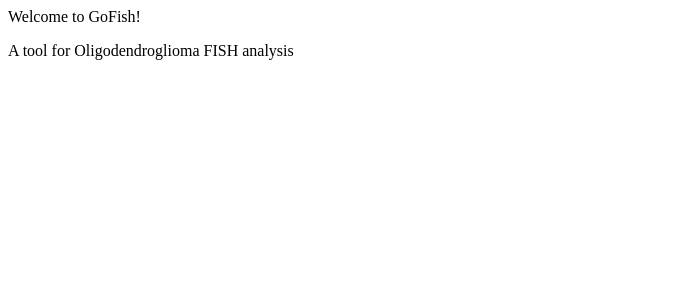
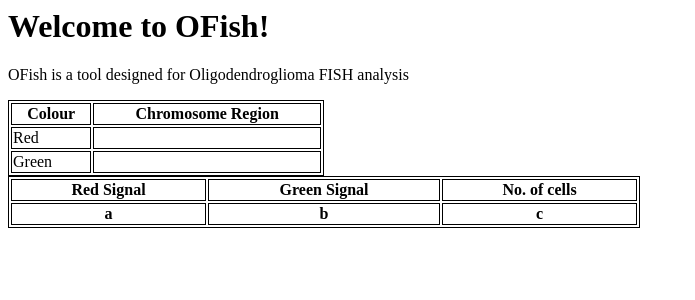
Before and after one commit to natashapinto/my-first-blog, a Django app: template blog/templates/blog/post_list.html in a window 1280 px wide. Shown: the top 300 px of the page, without its empty margins (0-695 px from the left). Run offline with Django 3.2, Linux system fonts and the light colour scheme; the template is opened without the code that fills it, so the values that code supplies are empty; parts of the project's set-up code (start-up, migrations or seed data) failed here and were passed over.

Commit message:
modifying the website

```diff
--- a/blog/templates/blog/post_list.html
+++ b/blog/templates/blog/post_list.html
@@ -1,4 +1,53 @@
 <html>
-	<p>Welcome to GoFish!</p>
-	<p>A tool for Oligodendroglioma FISH analysis</p>
+	<head>
+	<style type="text/css">
+	table, th, td {
+		border: 1px solid black;
+	}
+
+	</style>
+		<title>OFish</title>
+	</head>
+	<body>
+		<div>
+			<h1>Welcome to OFish!</h1>
+		</div>
+
+		<div>
+			<p>OFish is a tool designed for Oligodendroglioma FISH analysis</p>
+		</div>
+
+		<div>
+		<table style='width:25%'>
+			<tr>
+				<th>Colour</th>
+				<th>Chromosome Region</th>
+			</tr>
+			<tr>
+				<td>Red</td>
+				<td> </td>
+			</tr>
+			<tr>
+				<td>Green</td>
+				<td> </td>
+			</tr>
+		</table>
+		</div>
+		<div>
+		<table style="width:50%">
+			<tr>
+				<th>Red Signal</th>
+				<th>Green Signal</th>
+				<th>No. of cells</th>
+			</tr>
+			<tr>
+				<th> a </th>
+				<th> b </th>
+				<th> c </th>
+			</tr>
+
+		</table>
+		</div>
+
+	</body>
 </html>
```
